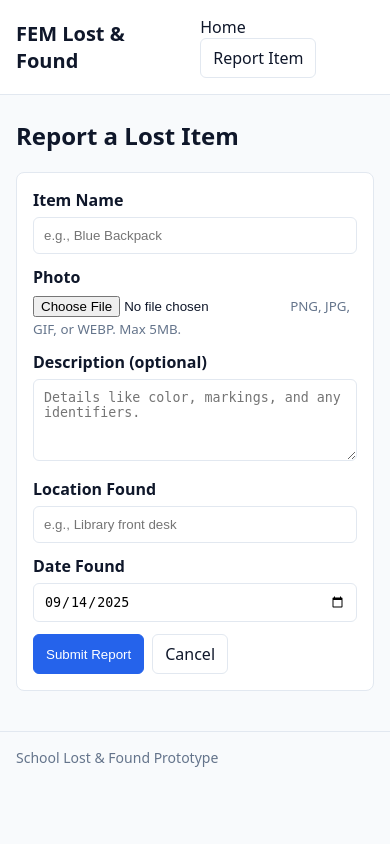
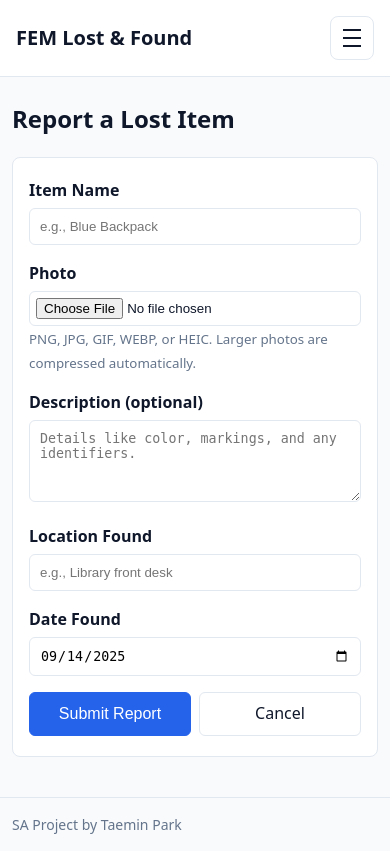
Before and after one commit to taemincode/lostfound, a Flask app: page /report in a window 390 px wide. Before the commit the page ends 767 px from the top, so only its background shows below. Run offline with Flask 3, Linux system fonts and the light colour scheme; some libraries are stand-ins or nearby versions.

Commit message:
Add support for HEIC/HEIF image formats, enhance image upload handling, and improve UI responsiveness

```diff
--- a/app.py
+++ b/app.py
@@ -1,16 +1,53 @@
+from __future__ import annotations
+
 import os
 import sqlite3
 import datetime as dt
 from io import BytesIO
 from uuid import uuid4
 from PIL import Image, UnidentifiedImageError
+from pillow_heif import register_heif_opener
 from flask import Flask, render_template, request, redirect, url_for, flash, abort
 
 
 BASE_DIR = os.path.abspath(os.path.dirname(__file__))
 DB_PATH = os.path.join(BASE_DIR, "lostfound.db")
 UPLOAD_FOLDER = os.path.join(BASE_DIR, "static", "uploads")
-ALLOWED_IMAGE_FORMATS = {"JPEG", "PNG", "GIF", "WEBP"}
+ALLOWED_IMAGE_FORMATS = {"JPEG", "PNG", "GIF", "WEBP", "HEIC", "HEIF"}
+
+register_heif_opener()
+MAX_UPLOAD_SIZE = int(os.environ.get("MAX_UPLOAD_SIZE", 10 * 1024 * 1024))
+MAX_SAVED_IMAGE_SIZE = int(os.environ.get("MAX_SAVED_IMAGE_SIZE", 5 * 1024 * 1024))
+
+
+def shrink_image_to_target(file_bytes: bytes, format_hint: str) -> tuple[bytes | None, str | None]:
+    """Best-effort compression to keep images under MAX_SAVED_IMAGE_SIZE."""
+    if len(file_bytes) <= MAX_SAVED_IMAGE_SIZE:
+        return file_bytes, format_hint
+    try:
+        with Image.open(BytesIO(file_bytes)) as image:
+            image = image.convert("RGB")
+            width, height = image.size
+            quality = 85
+            for _ in range(8):
+                buffer = BytesIO()
+                image.save(buffer, format="JPEG", quality=quality, optimize=True)
+                data = buffer.getvalue()
+                if len(data) <= MAX_SAVED_IMAGE_SIZE:
+                    return data, "JPEG"
+                if quality > 60:
+                    quality -= 10
+                    continue
+                new_width = max(int(width * 0.85), 320)
+                new_height = max(int(height * 0.85), 320)
+                if new_width == width and new_height == height:
+                    break
+                image = image.resize((new_width, new_height), Image.LANCZOS)
+                width, height = image.size
+                quality = 85
+    except Exception:
+        return None, None
+    return None, None
 
 
 def get_db_connection():
@@ -58,7 +95,7 @@ def init_db():
 app = Flask(__name__)
 app.config["SECRET_KEY"] = os.environ.get("SECRET_KEY", "dev-secret")
 app.config["UPLOAD_FOLDER"] = UPLOAD_FOLDER
-app.config["MAX_CONTENT_LENGTH"] = int(os.environ.get("MAX_CONTENT_LENGTH", 5 * 1024 * 1024))
+app.config["MAX_CONTENT_LENGTH"] = MAX_UPLOAD_SIZE
 
 # Ensure the database and table exist at startup (Flask 3 removed before_first_request)
 init_db()
@@ -105,20 +142,40 @@ def report():
         if image_file and image_file.filename:
             # Validate and save image
             file_bytes = image_file.read()
-            try:
-                image = Image.open(BytesIO(file_bytes))
-                image_format = (image.format or "").upper()
-                image.verify()
-                image.close()
-            except (UnidentifiedImageError, OSError, ValueError):
-                flash("Unsupported image type. Please upload PNG, JPG, GIF, or WEBP.", "error")
+            if not file_bytes:
+                flash("Image upload failed. Please choose the photo again.", "error")
                 return redirect(url_for("report"))
 
-            if image_format not in ALLOWED_IMAGE_FORMATS:
-                flash("Unsupported image type. Please upload PNG, JPG, GIF, or WEBP.", "error")
+            try:
+                with Image.open(BytesIO(file_bytes)) as image:
+                    image_format = (image.format or "").upper()
+                    image.verify()
+            except (UnidentifiedImageError, OSError, ValueError):
+                flash("Unsupported image type. Please upload PNG, JPG, GIF, WEBP, or HEIC.", "error")
                 return redirect(url_for("report"))
 
-            ext_map = {"JPEG": ".jpg", "PNG": ".png", "GIF": ".gif", "WEBP": ".webp"}
+            if image_format in {"HEIC", "HEIF"}:
+                try:
+                    with Image.open(BytesIO(file_bytes)) as image:
+                        converted = image.convert("RGB")
+                        buffer = BytesIO()
+                        converted.save(buffer, format="JPEG", quality=90)
+                        file_bytes = buffer.getvalue()
+                        image_format = "JPEG"
+                except Exception:
+                    flash("Unable to process HEIC image. Please choose a JPG or PNG.", "error")
+                    return redirect(url_for("report"))
+
+            if image_format not in ALLOWED_IMAGE_FORMATS:
+                flash("Unsupported image type. Please upload PNG, JPG, GIF, WEBP, or HEIC.", "error")
+                return redirect(url_for("report"))
+
+            file_bytes, image_format = shrink_image_to_target(file_bytes, image_format)
+            if not file_bytes or not image_format:
+                flash("Image is too large even after compression. Please upload a smaller image.", "error")
+                return redirect(url_for("report"))
+
+            ext_map = {"JPEG": ".jpg", "PNG": ".png", "GIF": ".gif", "WEBP": ".webp", "HEIC": ".heic", "HEIF": ".heif"}
             unique_name = uuid4().hex + ext_map.get(image_format, "")
             save_path = os.path.join(app.config["UPLOAD_FOLDER"], unique_name)
             try:
@@ -184,7 +241,8 @@ def claim_item(item_id: int):
 
 @app.errorhandler(413)
 def too_large(e):
-    flash("Image too large. Max 5MB.", "error")
+    max_mb = MAX_UPLOAD_SIZE // (1024 * 1024)
+    flash(f"Image too large. Please keep uploads under {max_mb}MB.", "error")
     return redirect(url_for("report"))
 
 
--- a/requirements.txt
+++ b/requirements.txt
@@ -1,3 +1,4 @@
 Flask==3.0.2
 gunicorn==21.2.0
 Pillow==10.3.0
+pillow-heif==0.15.0
--- a/static/style.css
+++ b/static/style.css
@@ -17,6 +17,7 @@ body {
   font-family: system-ui, -apple-system, Segoe UI, Roboto, "Helvetica Neue", Arial, "Noto Sans", "Apple Color Emoji", "Segoe UI Emoji";
   background: var(--bg);
   color: var(--fg);
+  line-height: 1.5;
 }
 
 .container {
@@ -35,10 +36,38 @@ body {
   align-items: center;
   justify-content: space-between;
   padding: 16px 16px;
+  gap: 12px;
 }
 .site-header h1 { font-size: 20px; margin: 0; }
 .site-header a { color: inherit; text-decoration: none; }
 .site-header nav a { margin-left: 10px; }
+
+.nav-toggle {
+  display: none;
+  flex-direction: column;
+  justify-content: center;
+  align-items: center;
+  width: 44px;
+  height: 44px;
+  background: transparent;
+  border: 1px solid var(--border);
+  border-radius: 8px;
+  padding: 6px;
+  cursor: pointer;
+}
+.nav-toggle span {
+  width: 18px;
+  height: 2px;
+  background: var(--fg);
+  margin: 3px 0;
+  transition: transform 0.2s ease;
+}
+
+.site-nav {
+  display: flex;
+  align-items: center;
+  gap: 12px;
+}
 
 .site-footer {
   border-top: 1px solid var(--border);
@@ -62,6 +91,20 @@ body {
   color: var(--primary-contrast);
   border-color: var(--primary);
 }
+.btn,
+button[type="submit"] {
+  min-height: 44px;
+  min-width: 44px;
+  font-size: 16px;
+}
+
+a:focus-visible,
+button:focus-visible,
+input:focus-visible,
+textarea:focus-visible {
+  outline: 3px solid rgba(37, 99, 235, 0.35);
+  outline-offset: 2px;
+}
 
 .flashes { list-style: none; padding: 0; margin: 16px 0; }
 .flash { padding: 10px 12px; border-radius: 6px; border: 1px solid var(--border); background: #fff; }
@@ -84,10 +127,11 @@ h2 { margin-top: 24px; }
 .hidden { display: none !important; }
 
 .form { background: var(--card); border: 1px solid var(--border); border-radius: 8px; padding: 16px; }
-.field { margin-bottom: 12px; }
+.field { margin-bottom: 16px; }
 .field label { display: block; font-weight: 600; margin-bottom: 6px; }
 .field input[type="text"],
 .field input[type="date"],
+.field input[type="file"],
 .field textarea {
   width: 100%;
   padding: 10px;
@@ -95,8 +139,71 @@ h2 { margin-top: 24px; }
   border-radius: 6px;
   background: #fff;
 }
-.actions { display: flex; gap: 8px; }
+.field input[type="file"] {
+  padding: 6px;
+}
+.actions { display: flex; gap: 8px; flex-wrap: wrap; }
+.actions .btn { flex: 1 1 160px; text-align: center; }
 
 @media (min-width: 700px) {
   .items { grid-template-columns: 1fr 1fr; }
 }
+
+@media (max-width: 700px) {
+  .container {
+    padding: 0 12px;
+  }
+  .site-header {
+    position: sticky;
+    top: 0;
+    z-index: 10;
+    background: #fff;
+  }
+  .site-header .container {
+    align-items: center;
+  }
+  .site-nav {
+    position: absolute;
+    top: 100%;
+    right: 12px;
+    left: 12px;
+    flex-direction: column;
+    background: #fff;
+    border: 1px solid var(--border);
+    border-radius: 8px;
+    padding: 12px;
+    box-shadow: 0 12px 24px rgba(15, 23, 42, 0.08);
+    max-height: 0;
+    overflow: hidden;
+    opacity: 0;
+    visibility: hidden;
+    pointer-events: none;
+    transition: max-height 0.2s ease, opacity 0.2s ease;
+  }
+  .site-nav a {
+    width: 100%;
+    text-align: center;
+    padding: 10px 12px;
+  }
+  .site-nav[data-open="true"] {
+    max-height: 180px;
+    opacity: 1;
+    visibility: visible;
+    pointer-events: auto;
+  }
+  .nav-toggle {
+    display: inline-flex;
+  }
+  .items {
+    gap: 16px;
+  }
+  .item-card {
+    padding: 16px;
+  }
+  .form {
+    padding: 20px 16px;
+  }
+  .detail-image {
+    max-height: 320px;
+  }
+}
--- a/templates/index.html
+++ b/templates/index.html
@@ -8,7 +8,7 @@
         <article class="item-card">
           {% if item['image_filename'] %}
             <a href="{{ url_for('item_detail', item_id=item['id']) }}">
-              <img class="thumb" src="{{ url_for('static', filename='uploads/' ~ item['image_filename']) }}" alt="{{ item['name'] }}">
+              <img class="thumb" src="{{ url_for('static', filename='uploads/' ~ item['image_filename']) }}" alt="{{ item['name'] }}" loading="lazy">
             </a>
           {% endif %}
           <header>
@@ -26,6 +26,6 @@
       {% endfor %}
     </div>
   {% else %}
-    <p class="muted">No items available. Be the first to <a href="{{ url_for('report') }}">report an item</a>.</p>
+    <p class="muted">No items available. Be the first to <a href="{{ url_for('report') }}">report an item</a>!</p>
   {% endif %}
 {% endblock %}
--- a/templates/item_detail.html
+++ b/templates/item_detail.html
@@ -2,7 +2,7 @@
 {% block content %}
   <article class="item-card">
     {% if item['image_filename'] %}
-      <img class="detail-image" src="{{ url_for('static', filename='uploads/' ~ item['image_filename']) }}" alt="{{ item['name'] }}">
+      <img class="detail-image" src="{{ url_for('static', filename='uploads/' ~ item['image_filename']) }}" alt="{{ item['name'] }}" loading="lazy">
     {% endif %}
     <header>
       <h2>{{ item['name'] }}</h2>
--- a/templates/layout.html
+++ b/templates/layout.html
@@ -10,9 +10,14 @@
     <header class="site-header">
       <div class="container">
         <h1><a href="{{ url_for('index') }}">FEM Lost &amp; Found</a></h1>
-        <nav>
+        <button class="nav-toggle" type="button" aria-label="Toggle navigation" aria-expanded="false">
+          <span></span>
+          <span></span>
+          <span></span>
+        </button>
+        <nav class="site-nav" data-open="false">
           <a href="{{ url_for('index') }}">Home</a>
-          <a class="btn" href="{{ url_for('report') }}">Report Item</a>
+          <a class="btn primary" href="{{ url_for('report') }}">Report Item</a>
         </nav>
       </div>
     </header>
@@ -32,7 +37,26 @@
     </main>
 
     <footer class="site-footer">
-      <div class="container">School Lost &amp; Found Prototype</div>
+      <div class="container">SA Project by <a href="https://taemincode.github.io" style="text-decoration: none; color: inherit;">Taemin Park</a></div>
     </footer>
+    <script>
+      (function() {
+        const toggle = document.querySelector('.nav-toggle');
+        const nav = document.querySelector('.site-nav');
+        const links = nav ? nav.querySelectorAll('a') : [];
+        if (!toggle || !nav) return;
+        toggle.addEventListener('click', () => {
+          const isOpen = nav.getAttribute('data-open') === 'true';
+          nav.setAttribute('data-open', String(!isOpen));
+          toggle.setAttribute('aria-expanded', String(!isOpen));
+        });
+        links.forEach((link) => {
+          link.addEventListener('click', () => {
+            nav.setAttribute('data-open', 'false');
+            toggle.setAttribute('aria-expanded', 'false');
+          });
+        });
+      })();
+    </script>
   </body>
   </html>
--- a/templates/report.html
+++ b/templates/report.html
@@ -5,13 +5,13 @@
   <form class="form" method="post" action="{{ url_for('report') }}" enctype="multipart/form-data">
     <div class="field">
       <label for="name">Item Name</label>
-      <input type="text" id="name" name="name" placeholder="e.g., Blue Backpack" required>
+      <input type="text" id="name" name="name" placeholder="e.g., Blue Backpack" required autocomplete="off" inputmode="text">
     </div>
 
     <div class="field">
       <label for="image">Photo</label>
       <input type="file" id="image" name="image" accept="image/*" required>
-      <small class="muted">PNG, JPG, GIF, or WEBP. Max 5MB.</small>
+      <small class="muted">PNG, JPG, GIF, WEBP, or HEIC. Larger photos are compressed automatically.</small>
     </div>
 
     <div class="field">
@@ -20,14 +20,14 @@
       </div>
     </div>
 
-        <div class="field">
+    <div class="field">
       <label for="description">Description (optional)</label>
-      <textarea id="description" name="description" rows="4" placeholder="Details like color, markings, and any identifiers."></textarea>
+      <textarea id="description" name="description" rows="4" placeholder="Details like color, markings, and any identifiers." inputmode="text" autocapitalize="sentences"></textarea>
     </div>
 
     <div class="field">
       <label for="location">Location Found</label>
-      <input type="text" id="location" name="location" placeholder="e.g., Library front desk" required>
+      <input type="text" id="location" name="location" placeholder="e.g., Library front desk" required autocomplete="on" inputmode="text">
     </div>
 
     <div class="field">
```
Also changed, not shown: lostfound.db, static/uploads/44a2797e718c4453a7b24dd0546cb083.webp (deleted), static/uploads/4b21b84ac78f47d49c5998441cc7058d.webp (deleted), static/uploads/4e6190c417834fb5b4b0f5cd283699a3.png (deleted), static/uploads/68e6d732aaa9401299b789a8f63802bf.webp (deleted), static/uploads/74b54899abd04a45b7a4076a7040279e.jpg (deleted), static/uploads/9513ed312e294fbd81914ac0e3f460ff.jpg (deleted), static/uploads/a8a5cdebacfc4f26b78c0b61f21f9c90.jpg (deleted), static/uploads/c93056d255fd405c8193997bdee55182.png (deleted), static/uploads/d8a7232a010d499ca79c3578f4387e54.png (deleted).
